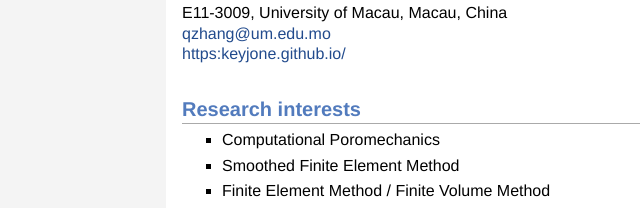
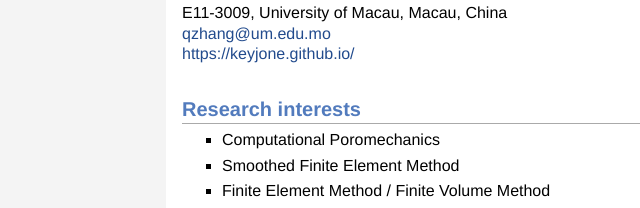
Before and after one commit to KeyJONE/keyjone.github.io, a plain HTML site: page docs/index.html in a window 1280 px wide. Shown: the part 344-552 px from the top of the page, 0-640 px from the left. Drawn offline with Linux system fonts and the light colour scheme.

Commit message:
Preserve slashes in the displayed homepage URL

```diff
--- a/docs/index.html
+++ b/docs/index.html
@@ -36,7 +36,7 @@ Assistant Professor<br>
 <h2>Contact</h2>
 <p>E11-3009, University of Macau, Macau, China<br>
 <a href="mailto:qzhang@um.edu.mo" target=&ldquo;blank&rdquo;>qzhang@um.edu.mo</a><br>
-<a href="https://keyjone.github.io/" target=&ldquo;blank&rdquo;>https:<i></i>keyjone.github.io/</a>
+<a href="https://keyjone.github.io/" target=&ldquo;blank&rdquo;>https://keyjone.github.io/</a>
 </p>
 <h2>Research interests</h2>
 <ul>
```
Also changed, not shown: 1 other file.
